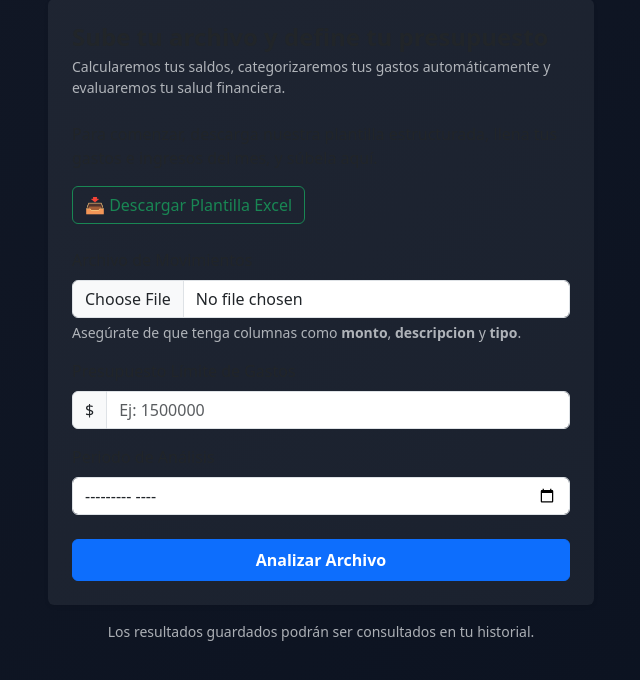
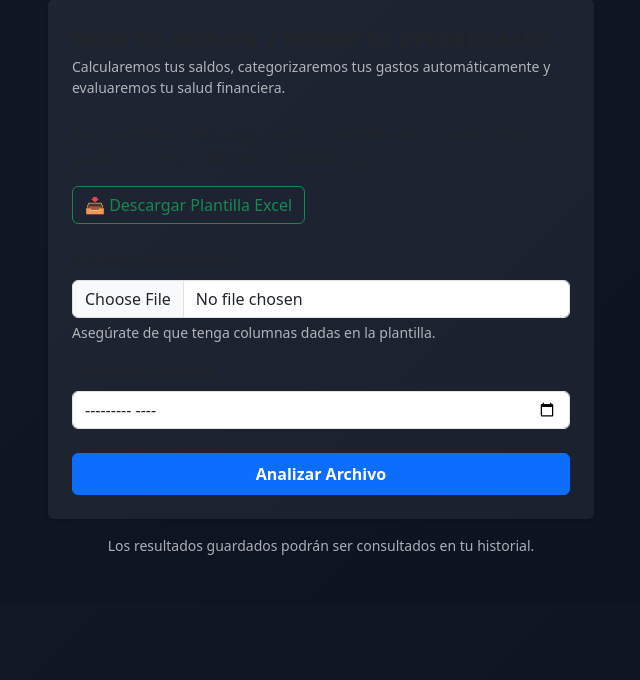
Before and after one commit to juanexzedh/analizador-gastos-web, a Flask app: page / in a window 1280 px wide. Shown: the part 106-786 px from the top of the page, without its empty margins (319-959 px from the left). Run offline with Flask 3, Linux system fonts and the light colour scheme.

Commit message:
Se quita la seccion de presupuesto, pues es innecesaria y redundante

```diff
--- a/app.py
+++ b/app.py
@@ -75,7 +75,6 @@ def analizar():
         total_ingresos=total_ingresos,
         totalxcategoria=totalxcategoria,
         supero_presupuesto=supero_presupuesto,
-        presupuesto=presupuesto,
         semaforo=semaforo
     )
 
@@ -83,7 +82,7 @@ def analizar():
 def descargar_plantilla():
     directorio_assets = os.path.join(app.root_path, 'static', 'assets')
     # as_attachment=True fuerza al navegador a descargarlo en lugar de intentar abrirlo
-    return send_from_directory(directorio_assets, 'plantilla.xlsx', as_attachment=True)
+    return send_from_directory(directorio_assets, 'plantilla.xlsx', as_attachment=True, download_name='plantilla.xlsx', mimetype='application/vnd.openxmlformats-officedocument.spreadsheetml.sheet')
 
 if __name__ == "__main__":
     app.run(debug=True)
--- a/templates/index.html
+++ b/templates/index.html
@@ -58,16 +58,7 @@
                             <div class="mb-3">
                                 <label class="form-label fw-medium" for="archivo">Archivo de Movimientos</label>
                                 <input class="form-control" type="file" name="archivo" id="archivo" accept=".csv, .xlsx" required>
-                                <div class="form-text small text-muted">Asegúrate de que tenga columnas como <b>monto</b>, <b>descripcion</b> y <b>tipo</b>.</div>
-                            </div>
-
-                            <!-- Ingresar el presupuesto -->
-                            <div class="mb-3">
-                                <label class="form-label fw-medium" for="presupuesto">Presupuesto Límite de Gastos</label>
-                                <div class="input-group">
-                                    <span class="input-group-text">$</span>
-                                    <input class="form-control" type="number" name="presupuesto" id="presupuesto" placeholder="Ej: 1500000" min="0" step="1" required>
-                                </div>
+                                <div class="form-text small text-muted">Asegúrate de que tenga columnas dadas en la plantilla.</div>
                             </div>
 
                             <!-- Periodo -->
```
Also changed, not shown: servicios/generar_plantilla.py (deleted, +0 -34 lines), templates/resultado.html (+1 -12 lines), data/gastos.db (added), 1 other file.
